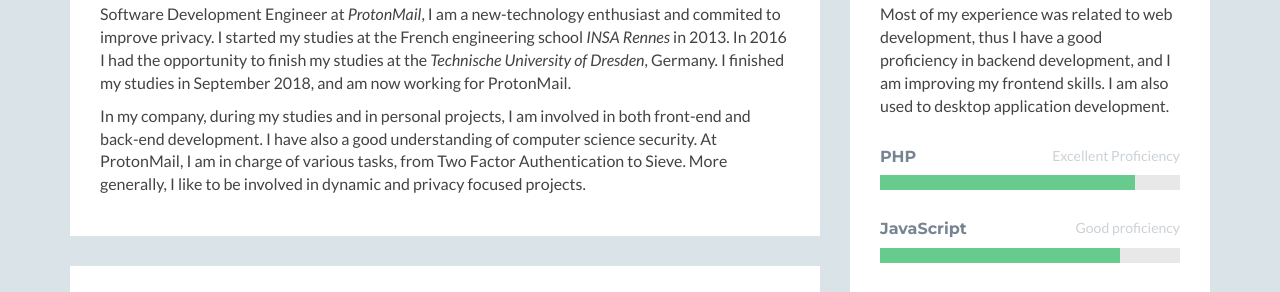
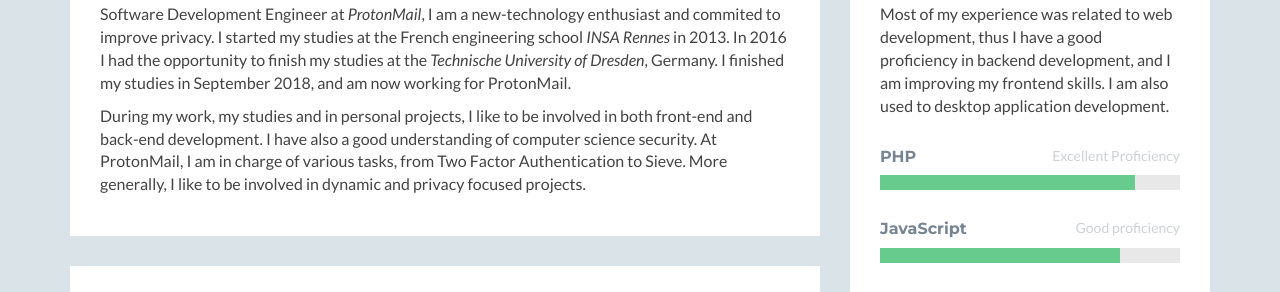
Before and after one commit to ThHareau/ThHareau, a Jekyll site: the page built from index.md, in a window 1280 px wide and 900 px high. Shown: the part 393-685 px from the top of the window. Built offline with Jekyll 4.4.1, drawn with Linux system fonts in a browser that asks for light colours; comment, search, counter and statistics services are not loaded; a style sheet for code colours, icons or effects is not loaded.

Commit message:
clarification

```diff
--- a/_includes/about-section.html
+++ b/_includes/about-section.html
@@ -8,7 +8,7 @@
                 <em>Technische University of Dresden</em>, Germany. I finished my studies in September 2018, and am now working for ProtonMail.
             </p>
             <p>
-                In my company, during my studies and in personal projects, I am involved in both front-end and back-end development. I have also a good
+                During my work, my studies and in personal projects, I like to be involved in both front-end and back-end development. I have also a good
                 understanding of computer science security. At ProtonMail, I am in charge of various tasks, from Two Factor Authentication to Sieve.
                 More generally, I like to be involved in dynamic and privacy focused projects.
             </p>
```
